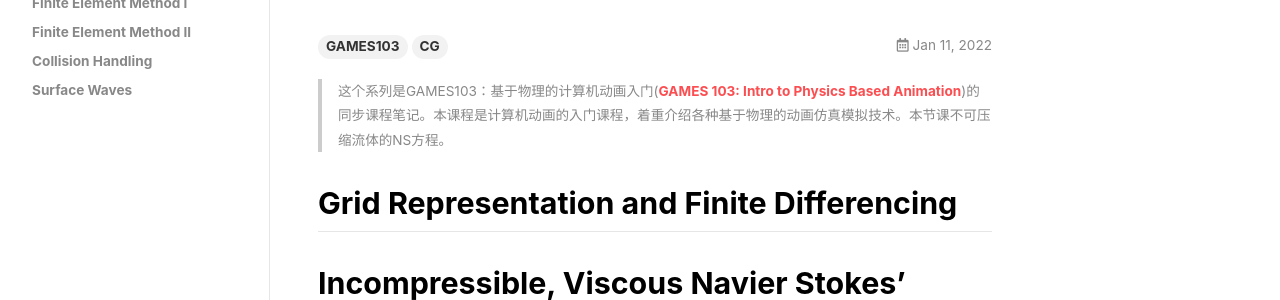
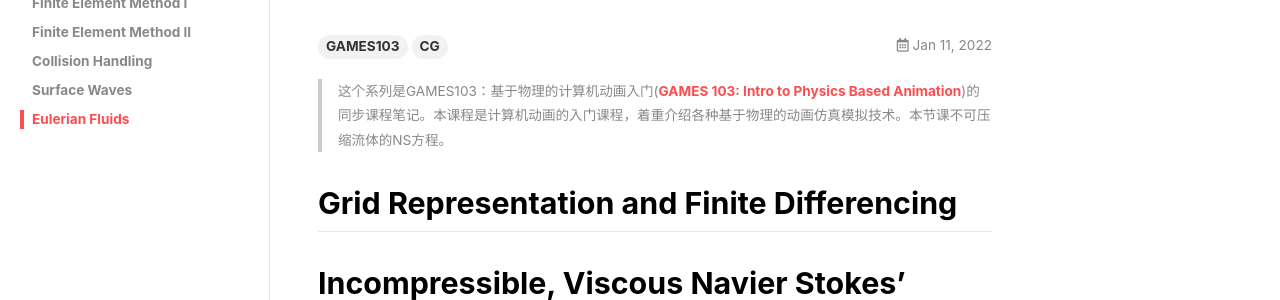
Before and after one commit to peng00bo00/peng00bo00_previous_blog, a Jekyll site: the page built from _posts/2022-01-11-GAMES103-NOTES-11.md, in a window 1280 px wide. Shown: the part 249-549 px from the top of the page. Built offline with Jekyll 4.4.1, drawn with Linux system fonts in a browser that asks for light colours; nearby versions of some CDN libraries.

Commit message:
Update navigation.yml

```diff
--- a/_data/navigation.yml
+++ b/_data/navigation.yml
@@ -210,6 +210,8 @@ GAMES103:
         url: /2021/12/28/GAMES103-NOTES-09.html
       - title: Surface Waves
         url: /2022/01/04/GAMES103-NOTES-10.html
+      - title: Eulerian Fluids
+        url: /2022/01/11/GAMES103-NOTES-11.html
 
 PBRT:
   - title: PBRT读书笔记
```
